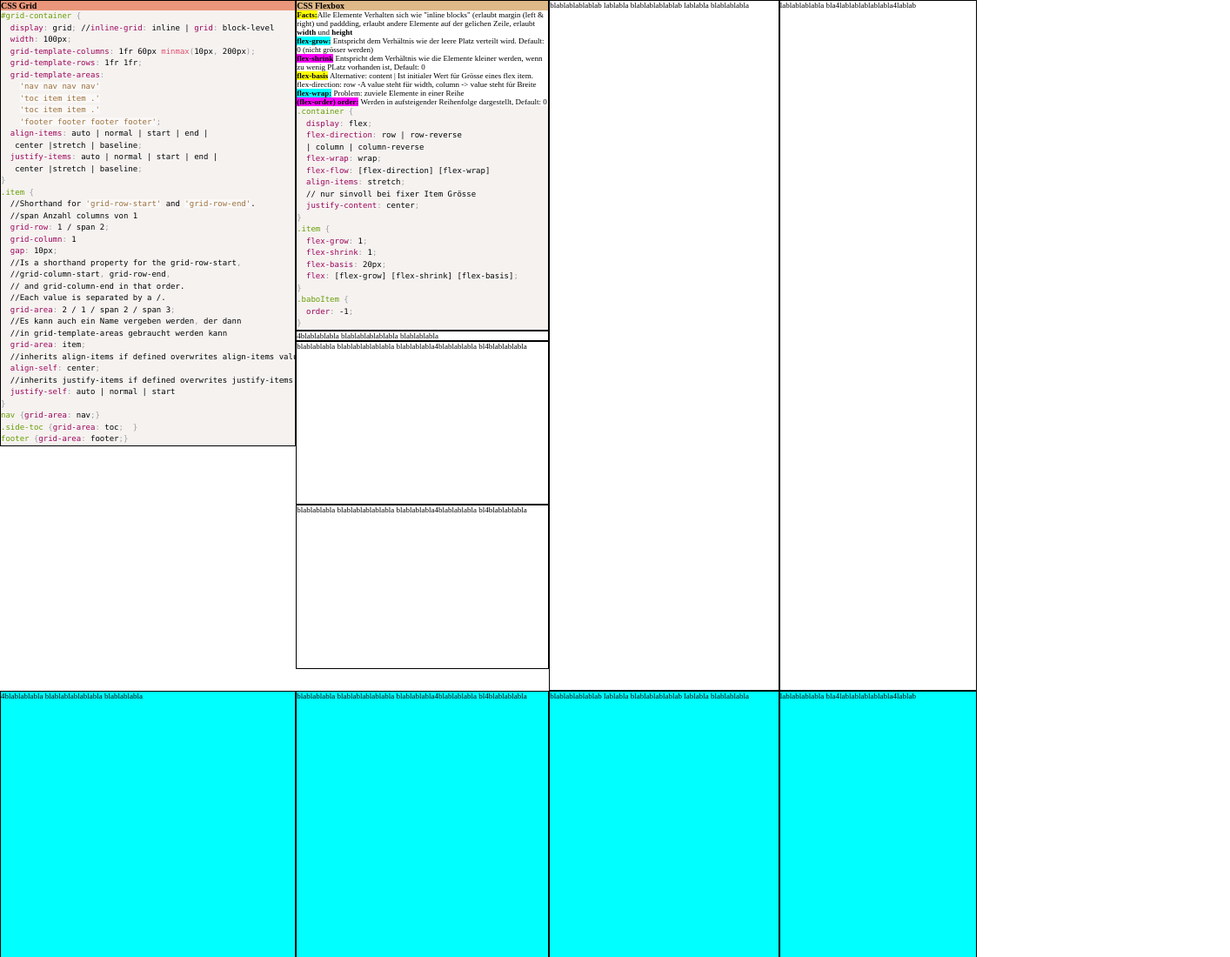
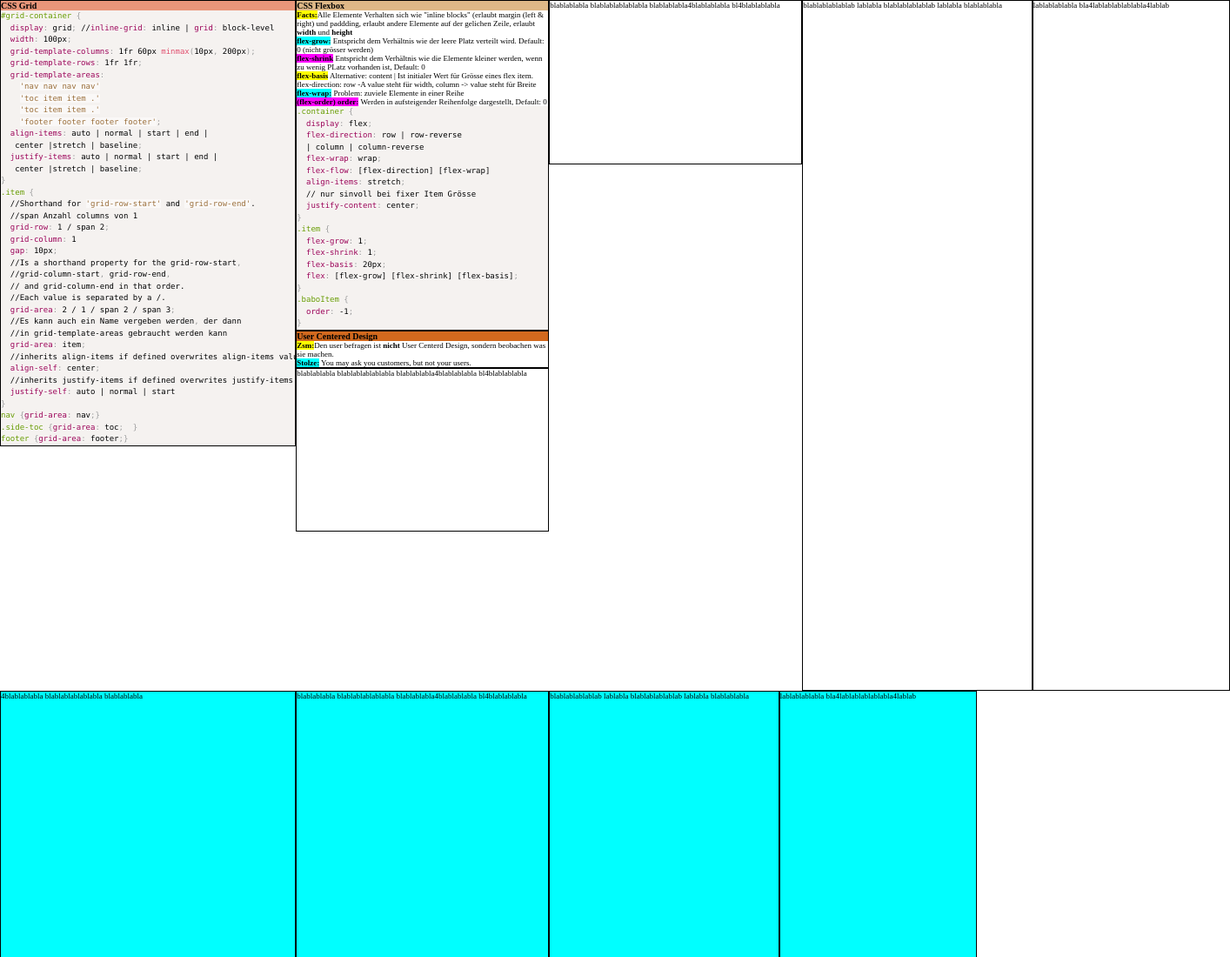
Before and after one commit to David--K/WED2-Spick, a website: page index.html in a window 1280 px wide. Shown: the top 1100 px of the page at 87% size, 1414 px wide, since content can reach past the window. Drawn offline with nearby package versions, Linux system fonts and the light colour scheme.

Commit message:
added user Centered Design section

```diff
--- a/index.html
+++ b/index.html
@@ -90,7 +90,15 @@ footer {grid-area: footer;}</code></pre>
   order: -1;
 } </code></pre>
     </div>
-    <div class="item itemSmall row2">4blablablabla blablablablablabla blablablabla</div>
+    <div class="item itemSmall row2">
+      <h1>User Centered Design</h1>
+      <p><span class="subtitle">Zsm:</span>Den user befragen ist <b>nicht</b> User Centerd Design,
+        sondern beobachen was sie machen.
+      </p>
+      <p>
+        <span class="subtitle">Stolze:</span> You may ask you customers, but not your users.
+      </p>
+    </div>
     <div class="item itemSmall row2" style="min-height: 5cm;">blablablabla blablablablablabla blablablabla4blablablabla bl4blablablabla </div>
     <div class="item itemSmall row2" style="min-height: 5cm;">blablablabla blablablablablabla blablablabla4blablablabla bl4blablablabla </div>
     <div class="item itemSmall row3" style="min-height: 21cm;">blablablablablab lablabla blablablablablab lablabla blablablabla</div>
```
